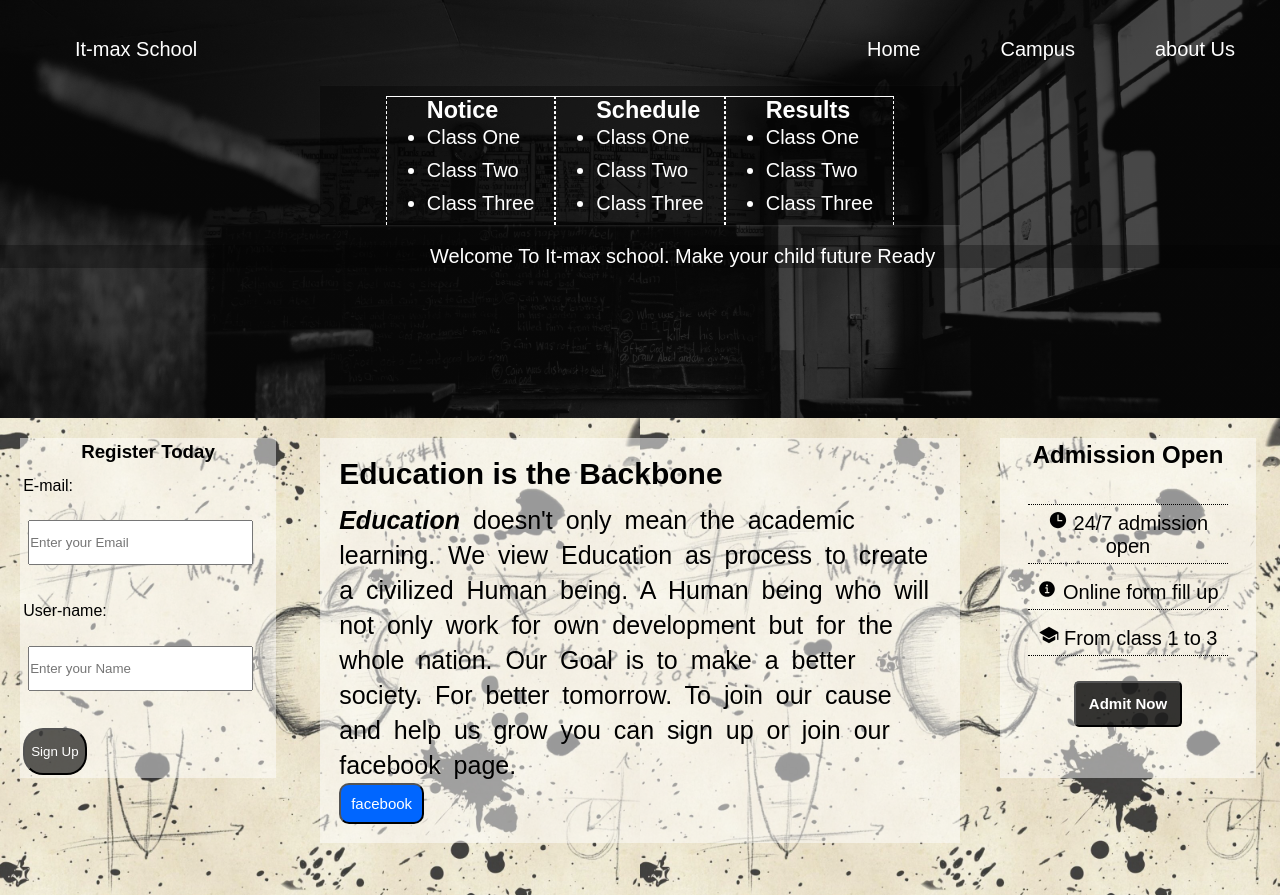
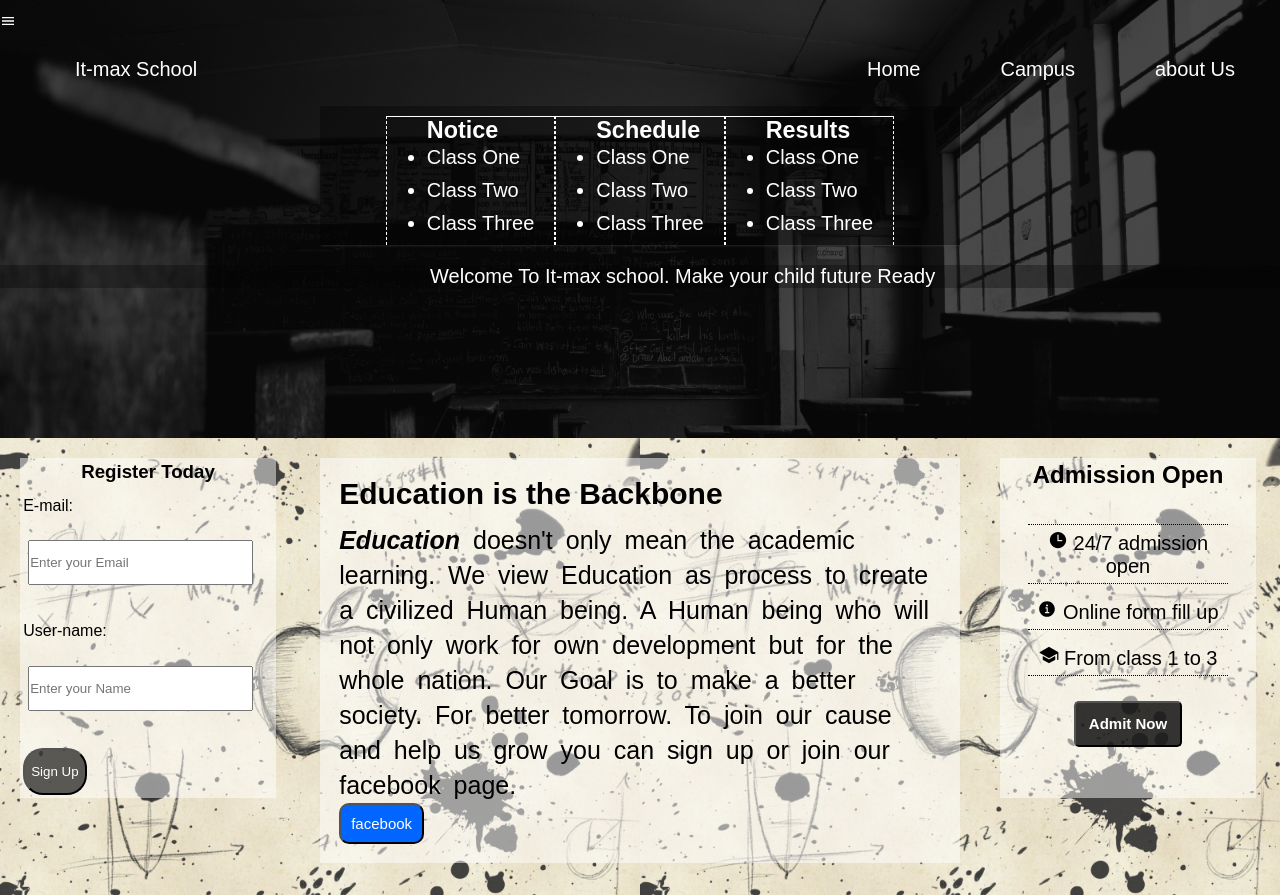
Before and after one commit to salmanfarsy/school, a plain HTML site: page index.html in a window 1280 px wide. Shown: the top 895 px of the page. Drawn offline with nearby package versions, Linux system fonts and the light colour scheme.

Commit message:
adding new menu icon

```diff
--- a/index.html
+++ b/index.html
@@ -13,6 +13,7 @@
 <body>
 <header>
   <nav class="main-nav">
+    <ion-icon name="menu-sharp" class="menu"></ion-icon>
     <ul class="nav">
       <li><a href="about us/index.html">about Us</a></li>
       <li><a href="campus/index.html">Campus</a></li>
```
